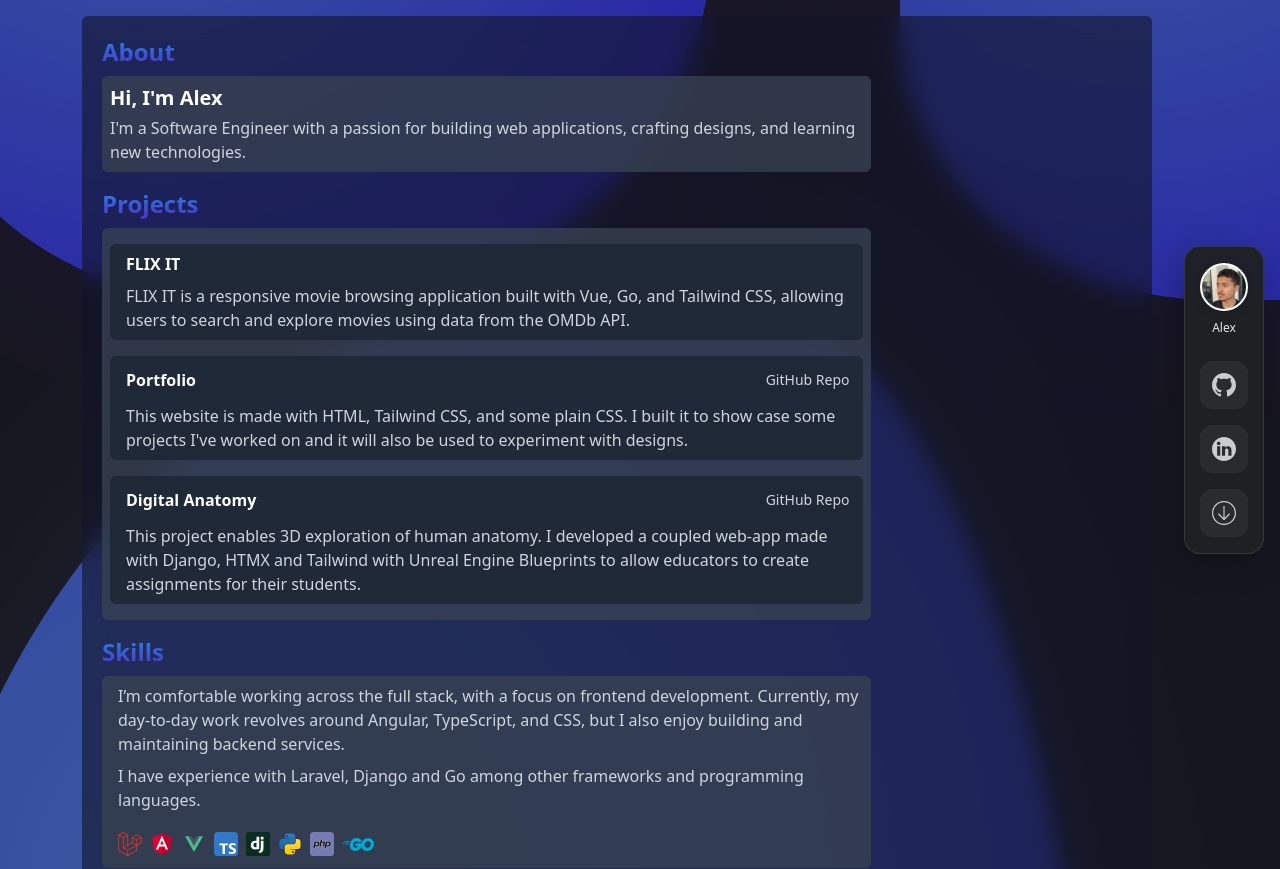
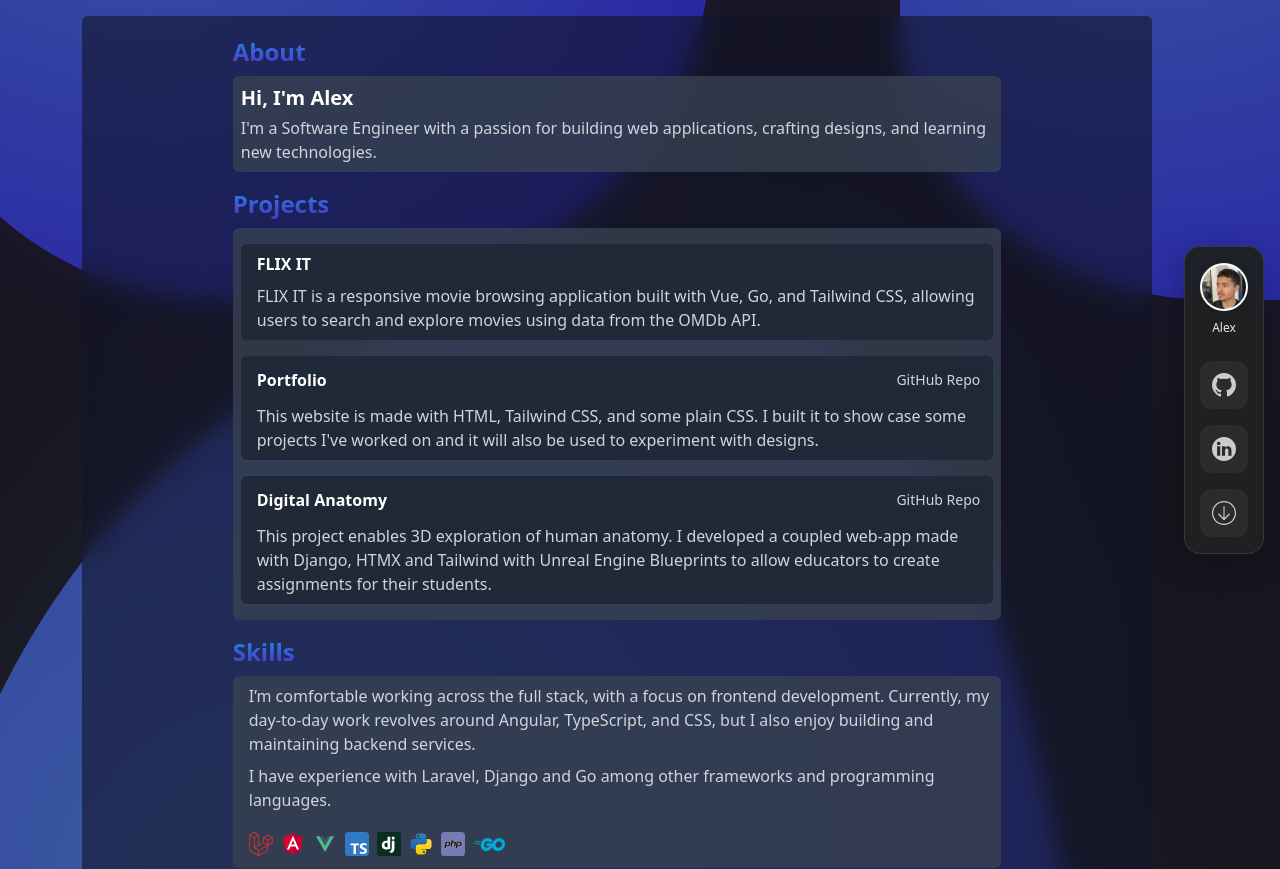
Before and after one commit to AlexGit123/portfolio, a Vue app: page / in a window 1280 px wide. Shown: the top 869 px of the page. Built offline with nearby package versions, Linux system fonts and the light colour scheme; a web font is replaced by a local one.

Commit message:
Center content

```diff
--- a/src/views/HomePageView.vue
+++ b/src/views/HomePageView.vue
@@ -1,6 +1,6 @@
 <template>
   <div class="bg-[rgb(19,21,41)]/60 flex justify-center p-2 rounded-md backdrop-blur-md h-full">
-    <div class="p-1">
+    <div class="p-1 flex justify-center">
       <div class="content grid gap-4 w-3/4 p-2 h-auto">
         <!-- about -->
         <div id="about" class="h-1/2">
```
